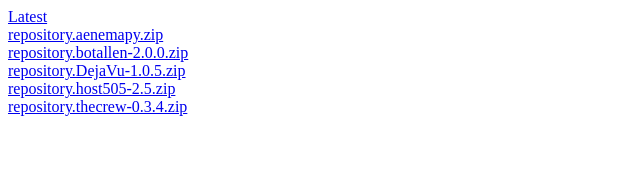
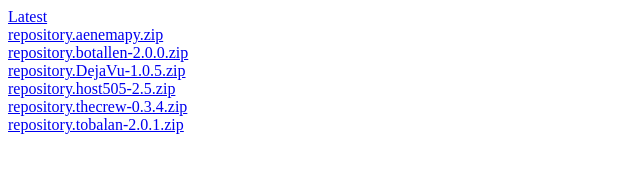
Before and after one commit to HeroBenHero/Kodi, a plain HTML site: page index.html in a window 1280 px wide. Shown: the whole page, without its empty margins (0-640 px from the left). Drawn offline with Linux system fonts and the light colour scheme.

Commit message:
Update index.html

```diff
--- a/index.html
+++ b/index.html
@@ -7,5 +7,6 @@
 <a href="repository.DejaVu-1.0.5.zip">repository.DejaVu-1.0.5.zip</a><br>
 <a href="repository.host505-2.5.zip">repository.host505-2.5.zip</a><br>
 <a href="repository.thecrew-0.3.4.zip">repository.thecrew-0.3.4.zip</a><br>
+<a href="repository.tobalan-2.0.1.zip">repository.tobalan-2.0.1.zip</a><br>
 </body>
 </html>
```
